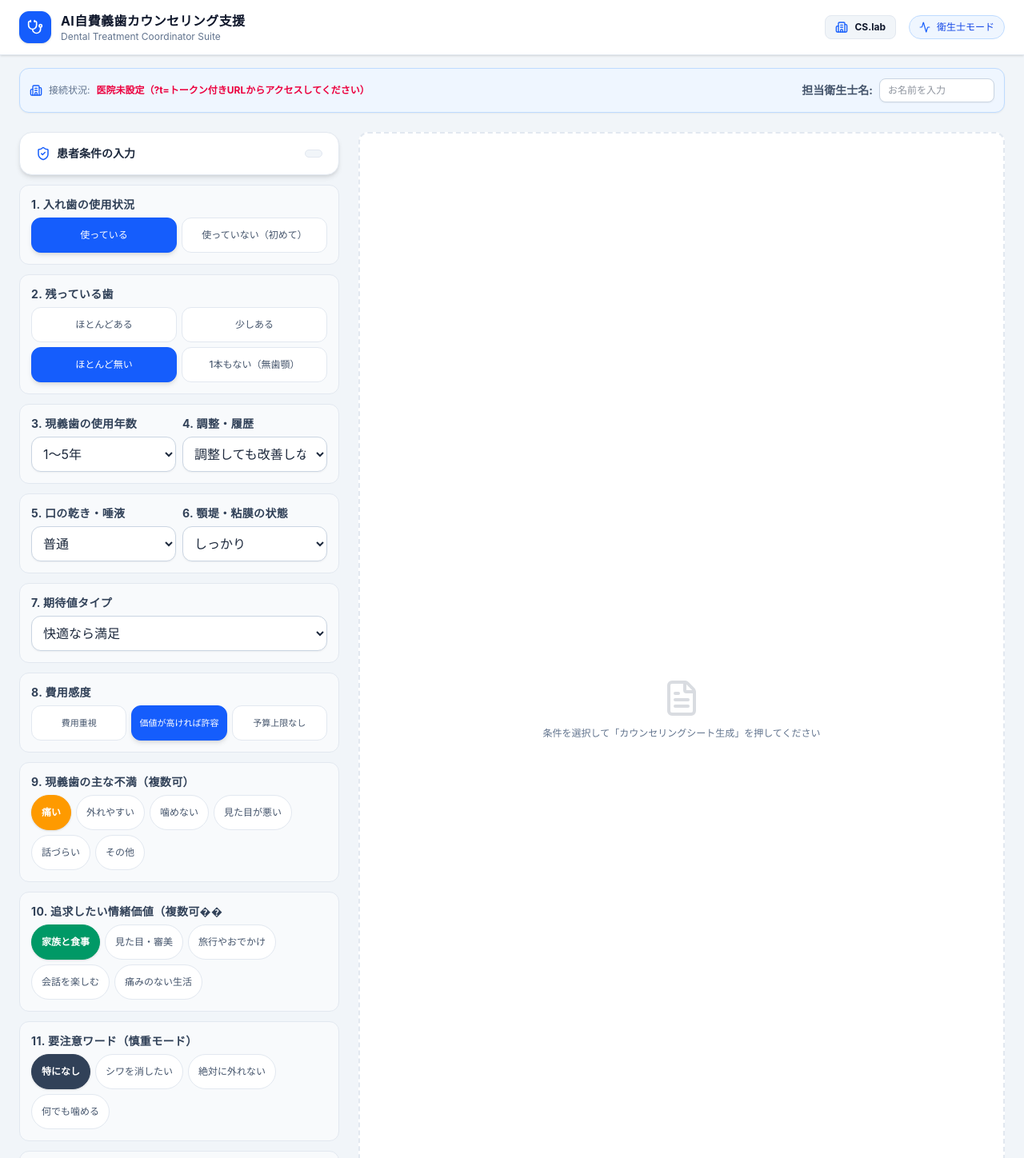
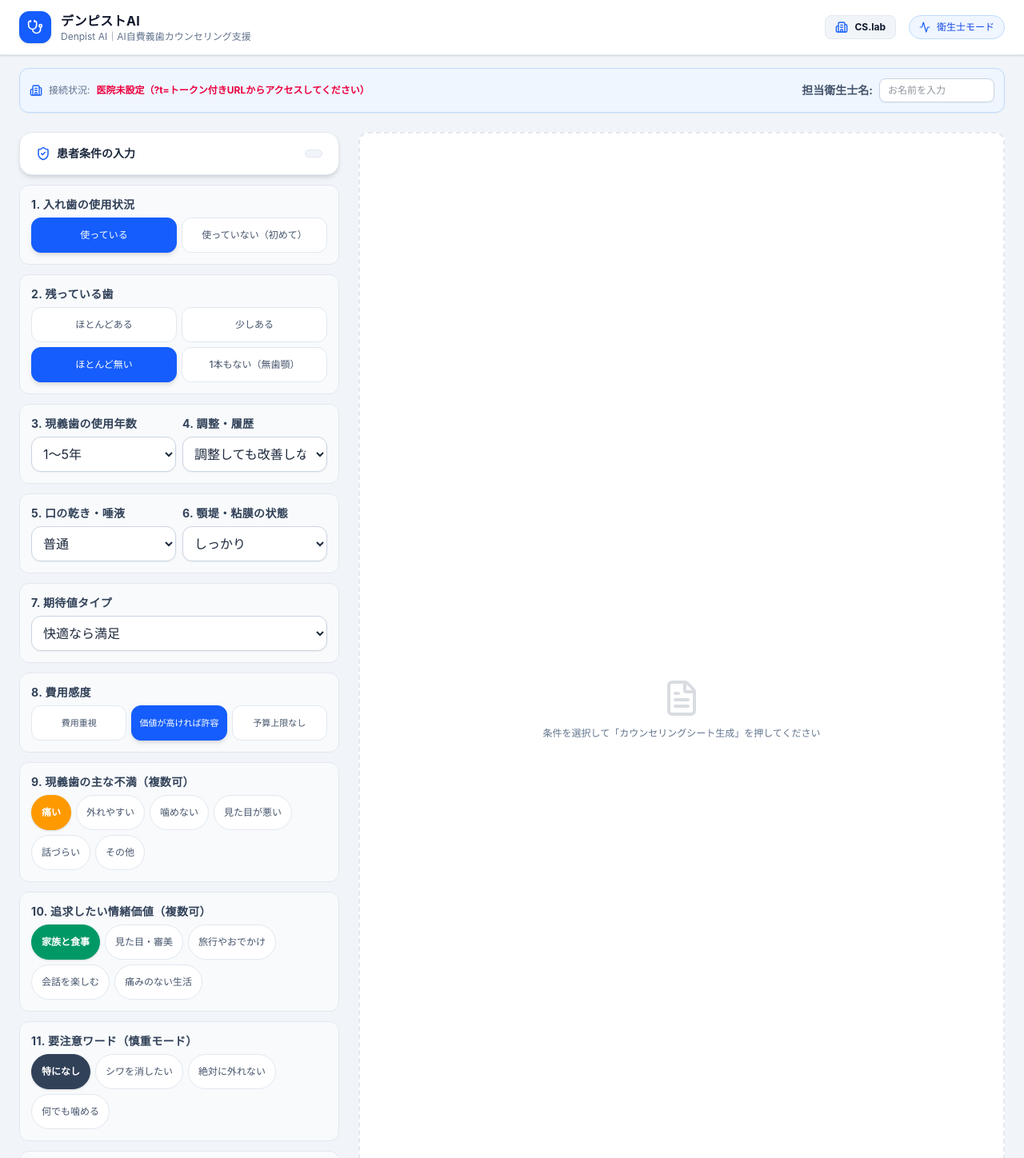
Before and after one commit to Takahito000/dental_tc_app-Private, a Next.js app: page / in a window 1280 px wide. Shown: the top 1448 px of the page at 80% size. Built offline with nearby package versions, Linux system fonts and the light colour scheme.

Commit message:
rebrand: デンピストAI（Denpist AI）に改称＋表はみ出し・文字化け・配置修正

```diff
--- a/app/layout.tsx
+++ b/app/layout.tsx
@@ -10,10 +10,10 @@ const notoSansJP = Noto_Sans_JP({
 });
 
 export const metadata = {
-  title: "AI自費義歯カウンセリング支援",
-  description: "Dental Treatment Coordinator Suite",
+  title: "デンピストAI｜AI自費義歯カウンセリング支援",
+  description: "Denpist AI — 歯科衛生士のための自費義歯カウンセリング支援ツール",
   // 💡 PWA化: iOSでホーム画面に追加した際にアプリとして起動させる
-  appleWebApp: { capable: true, statusBarStyle: "default", title: "TCシート" },
+  appleWebApp: { capable: true, statusBarStyle: "default", title: "デンピストAI" },
 };
 
 // 💡 PWA化: ブラウザのテーマカラー（アプリヘッダーの紺色に合わせる）
--- a/app/page.tsx
+++ b/app/page.tsx
@@ -87,9 +87,6 @@ const cleanTableHtml = (html: string) => {
     .replace(/<th/gi, '<th class="border border-slate-300 p-2 bg-slate-900 text-white text-left font-bold"')
     .replace(/<td/gi, '<td class="border border-slate-300 p-2 text-slate-700 leading-normal font-normal"');
 
-  cleaned = cleaned.replace(/<tr[^>]*>[\s\S]*?<\/(th|td)>/gi, (match) => {
-    return match.replace(/<(th|td)/, '<$1 style="white-space: nowrap;"');
-  });
 
   return cleaned;
 };
@@ -131,7 +128,7 @@ export default function Page() {
 
   useEffect(() => {
     setMounted(true);
-    console.log("[BUILD] 2026-08-23 20:15 form-cards-autofit");
+    console.log("[BUILD] 2026-08-23 21:00 denpist-rebrand");
 
     // 1. ?t= パラメータまたは localStorage からトークンをロード
     const urlParams = new URLSearchParams(window.location.search);
@@ -520,8 +517,8 @@ export default function Page() {
               <Stethoscope className="h-5 w-5 text-white" />
             </div>
             <div>
-              <h1 className="text-base font-bold tracking-wide">AI自費義歯カウンセリング支援</h1>
-              <p className="text-xs text-slate-500">Dental Treatment Coordinator Suite</p>
+              <h1 className="text-base font-bold tracking-wide">デンピストAI</h1>
+              <p className="text-xs text-slate-500">Denpist AI｜AI自費義歯カウンセリング支援</p>
             </div>
           </div>
           <div className="hidden sm:flex items-center gap-4">
@@ -748,7 +745,7 @@ export default function Page() {
 
             {/* 10. 追求したい情緒価値 */}
             <div className="bg-slate-50 border border-slate-200 rounded-xl p-3.5">
-              <label className="block font-bold mb-1.5 text-slate-700 text-sm tracking-wide">10. 追求したい情緒価値（複数可��</label>
+              <label className="block font-bold mb-1.5 text-slate-700 text-sm tracking-wide">10. 追求したい情緒価値（複数可）</label>
               <div className="flex flex-wrap gap-1.5">
                 {FORM_DATA.emotion_drivers.map((item) => {
                   const isActive = formData.emotion_drivers.includes(item);
@@ -968,7 +965,7 @@ export default function Page() {
                       {(prosCons || costSection) && (
                         <A4PageWrapper isLast>
                           <Header />
-                          <div className="grid grid-cols-1 md:grid-cols-2 print:grid-cols-2 gap-2.5">
+                          <div className="grid grid-cols-1 gap-2.5">
                             {prosCons && (
                               <div className="rounded-xl border border-slate-200 bg-white p-3.5">
                                 <div className="flex items-center gap-1 border-l-4 border-blue-600 pl-1.5 text-[15px] font-bold text-slate-900 mb-1">
@@ -1005,7 +1002,7 @@ export default function Page() {
                 {activeTab === "talk" && (
                   <div className="no-print bg-amber-50/80 p-5 rounded-xl border border-amber-200 w-full max-w-3xl">
                     <div className="bg-amber-100 text-amber-900 p-3 rounded-lg text-xs font-bold flex items-center gap-2 mb-4 border border-amber-300">
-                      <AlertTriangle size={16} /> 患者様には見せないでください（衛生士専用トークガイド）
+                      <AlertTriangle size={16} /> 患者様には見せないでください（衛生士専用トークガイド））
                     </div>
                     <div
                       className="text-xs leading-relaxed text-slate-700 space-y-4 whitespace-pre-wrap"
```
